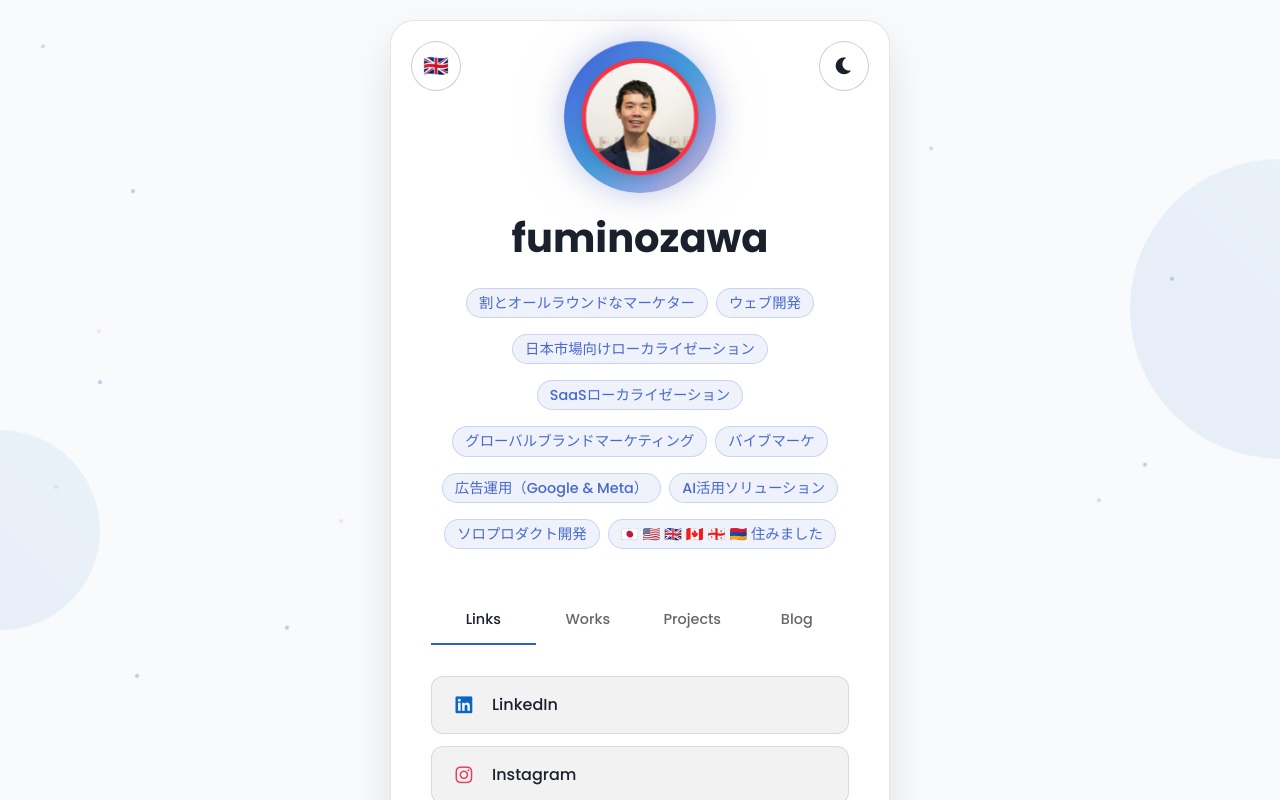
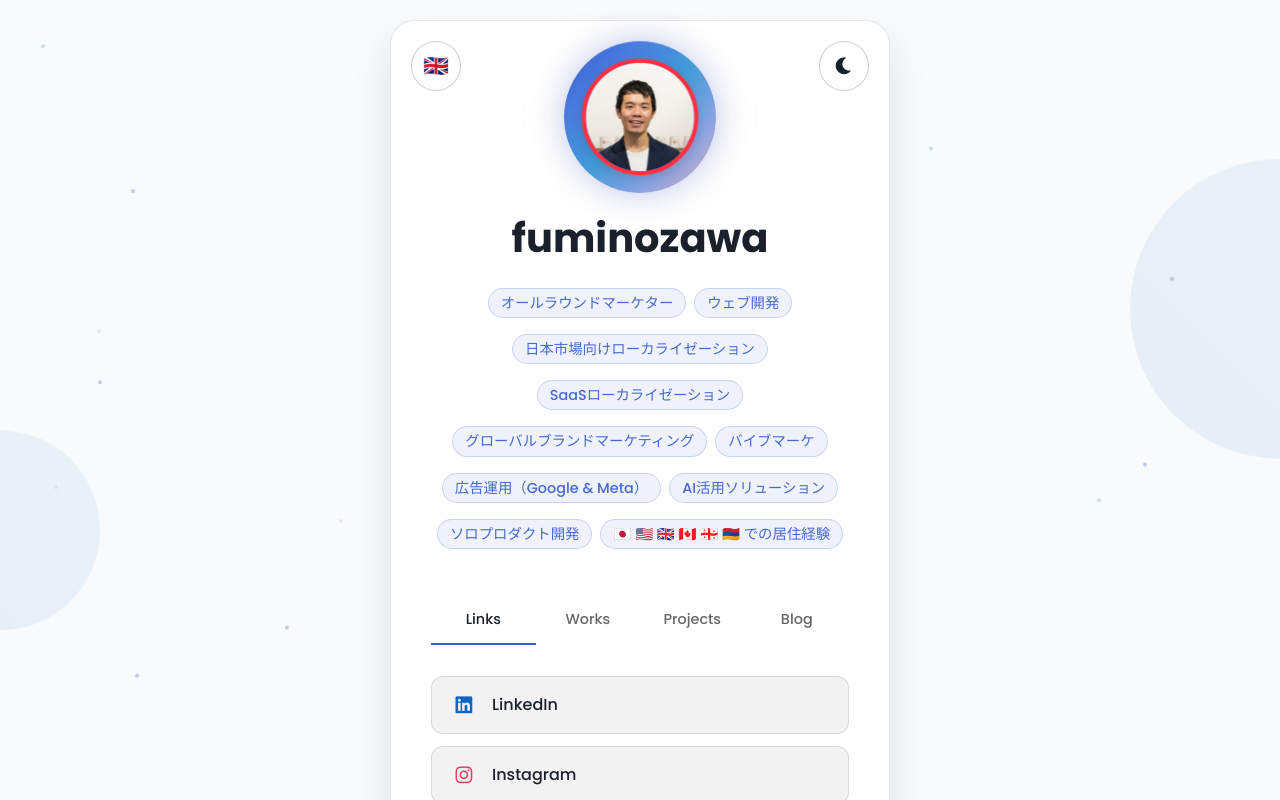
Before and after one commit to farang-dev/fuminozawa-portfolio-2.0, a Next.js app: page / in a window 1280 px wide. Both pictures are taken after a click on the element "🇯🇵". Shown: the top 800 px of the page. Built offline with nearby package versions, Linux system fonts and the light colour scheme.

Commit message:
text update

```diff
--- a/src/app/page.tsx
+++ b/src/app/page.tsx
@@ -453,7 +453,7 @@ export default function Home() {
                   </>
                 ) : (
                   <>
-                    <li className="chip">割とオールラウンドなマーケター</li>
+                    <li className="chip">オールラウンドマーケター</li>
                     <li className="chip">ウェブ開発</li>
                     <li className="chip">日本市場向けローカライゼーション</li>
                     <li className="chip">SaaSローカライゼーション</li>
@@ -462,7 +462,7 @@ export default function Home() {
                     <li className="chip">広告運用（Google & Meta）</li>
                     <li className="chip">AI活用ソリューション</li>
                     <li className="chip">ソロプロダクト開発</li>
-                    <li className="chip">🇯🇵 🇺🇸 🇬🇧 🇨🇦 🇬🇪 🇦🇲 住みました</li>
+                    <li className="chip">🇯🇵 🇺🇸 🇬🇧 🇨🇦 🇬🇪 🇦🇲 での居住経験</li>
                   </>
                 )}
               </ul>
```
